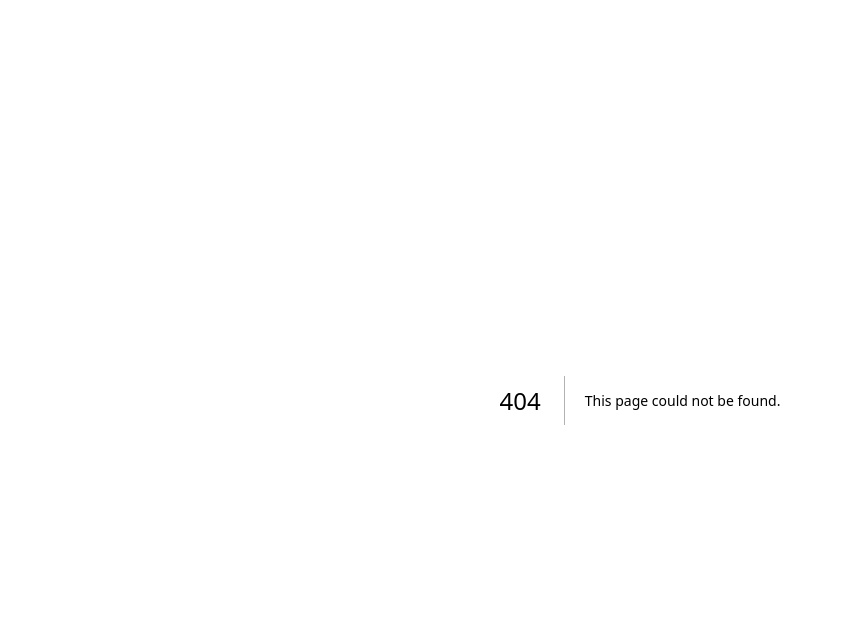
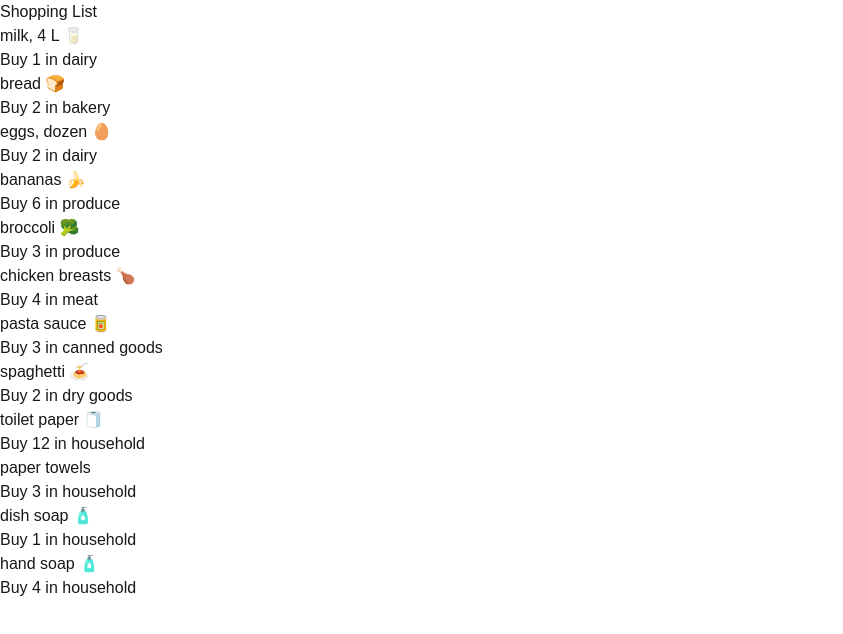
Before and after one commit to felix101930/cprg306-assignments, a Next.js app: page /week-3 in a window 1280 px wide. Before the commit this address had no page. Shown: the top 634 px of the page, without its empty margins (0-843 px from the left). Built offline with nearby package versions, Linux system fonts and the light colour scheme.

Commit message:
adds link to week 3 and created files

```diff
--- a/app/page.js
+++ b/app/page.js
@@ -5,11 +5,18 @@ export default function Home() {
     <div >
       <main >
         <h1 >CPRG 306: Web Development 2 - Assignments</h1>
-        <p >
-          <Link href="/week-2" >
-            Go to Week 2
-          </Link>
-        </p>
+        <div>
+          <p>
+            <Link href="/week-2">
+              Go to Week 2
+            </Link>
+          </p>
+          <p>
+            <Link href="/week-3">
+              Go to Week 3
+            </Link>
+          </p>
+        </div>
       </main>
     </div>
   );
--- /dev/null
+++ b/app/week-3/item-list.js
@@ -0,0 +1,79 @@
+import Item from './item';
+
+export default function ItemList() {
+    const items = [
+        {
+            name: "milk, 4 L 🥛",
+            quantity: 1,
+            category: "dairy"
+        },
+        {
+            name: "bread 🍞",
+            quantity: 2,
+            category: "bakery"
+        },
+        {
+            name: "eggs, dozen 🥚",
+            quantity: 2,
+            category: "dairy"
+        },
+        {
+            name: "bananas 🍌",
+            quantity: 6,
+            category: "produce"
+        },
+        {
+            name: "broccoli 🥦",
+            quantity: 3,
+            category: "produce"
+        },
+        {
+            name: "chicken breasts 🍗",
+            quantity: 4,
+            category: "meat"
+        },
+        {
+            name: "pasta sauce 🥫",
+            quantity: 3,
+            category: "canned goods"
+        },
+        {
+            name: "spaghetti 🍝",
+            quantity: 2,
+            category: "dry goods"
+        },
+        {
+            name: "toilet paper 🧻",
+            quantity: 12,
+            category: "household"
+        },
+        {
+            name: "paper towels",
+            quantity: 3,
+            category: "household"
+        },
+        {
+            name: "dish soap 🧴",
+            quantity: 1,
+            category: "household"
+        },
+        {
+            name: "hand soap 🧴",
+            quantity: 4,
+            category: "household"
+        }
+    ];
+
+    return (
+        <div>
+            {items.map((item) => (
+                <Item
+                    key={item.name}
+                    name={item.name}
+                    quantity={item.quantity}
+                    category={item.category}
+                />
+            ))}
+        </div>
+    );
+}
--- /dev/null
+++ b/app/week-3/item.js
@@ -0,0 +1,8 @@
+export default function Item({ name, quantity, category }) {
+    return (
+        <div>
+            <h3>{name}</h3>
+            <p>Buy {quantity} in {category}</p>
+        </div>
+    );
+}
--- /dev/null
+++ b/app/week-3/page.js
@@ -0,0 +1,10 @@
+import ItemList from './item-list';
+
+export default function Page() {
+    return (
+        <main>
+            <h1>Shopping List</h1>
+            <ItemList />
+        </main>
+    );
+}
```
